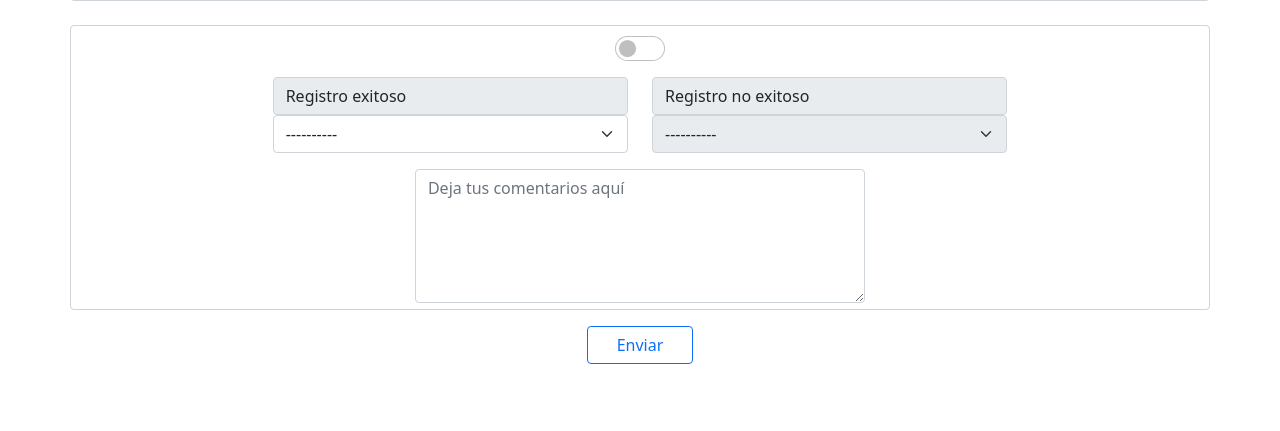
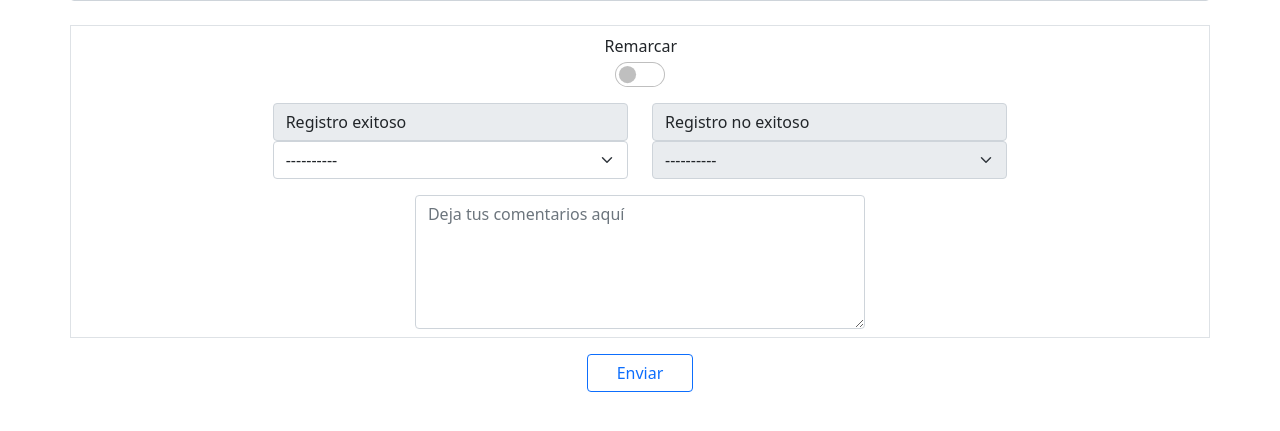
Before and after one commit to 0M1N1D0/outbounder, a Django app: template formulario/templates/formulario/formulario.html in a window 1280 px wide. Shown: the part 344-775 px from the top of the page. Run offline with Django 4.2, Linux system fonts and the light colour scheme; the template is opened without the code that fills it, so the values that code supplies are empty.

Commit message:
label remarcar
se agrega label remarcar en los formularios 1 y 2

```diff
--- a/formulario/templates/formulario/formulario.html
+++ b/formulario/templates/formulario/formulario.html
@@ -122,12 +122,21 @@
 	</div>
 
 
-	<div class="container form-control mt-4">
+	<div class="container border mt-4 pb-2">
 		<!------------------ Checkbox Remarcar ------------------------>
-		<div class="row justify-content-center form-switch mb-3 ">
+		<div class="pt-2 row justify-content-center">
+			<div class="col-1 text-center">
+				<label>Remarcar</label>
+			</div>
+		</div>
+		<div class="row justify-content-center">
+			<div class="col-1 text-center">
+				<div class="form-switch mb-3 ">
+					<input class="form-check-input" type="checkbox" name="check_remarcar" value="True" onclick="chequeo(this)">
+				</div>
+			</div>
+		</div>
 
-			<input class="form-check-input" type="checkbox" name="check_remarcar" value="True" onclick="chequeo(this)">
-		</div>
 		<!------------------ SELECCION DE REGISTRO EXITOSO ------------------------>
 		<div class="row justify-content-center">
 			<div class="col col-lg-4">
```
Also changed, not shown: formulario/templates/formulario/formulario2.html (+12 -3 lines).
